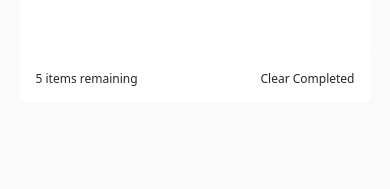
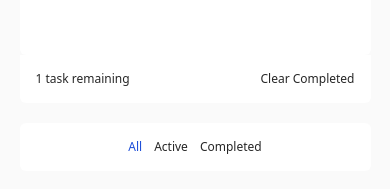
Before and after one commit to Rr-sobusy/todo-frontend-mentor, a React (Vite) app: page / in a window 390 px wide. Shown: the part 571-760 px from the top of the page. Built offline with nearby package versions, Linux system fonts and the light colour scheme.

Commit message:
add footer mobile

```diff
--- a/src/App.tsx
+++ b/src/App.tsx
@@ -42,6 +42,7 @@ function App() {
     todos.dispatcher({ type: "remove_todo", payload: todoId });
   }
 
+  // when pressed enter in the keyboard and input != null
   const handleSubmitTodo = () => {
     if (inputtedText) {
       const payload: Todo = {
--- a/src/components/FilterableList.tsx
+++ b/src/components/FilterableList.tsx
@@ -16,7 +16,7 @@ const FilterableList = ({ className, tabs =  [ ] ,selectedTab, setSelectedTab, i
             tabs.map((v) => {
                 const activeTab = selectedTab === v ? 'text-blue-700' : isDarkMode ?  'text-background' : 'text-foreground'
                 return (
-                    <li onClick={() => setSelectedTab(v)} className={cn(`font-sans text-[.75rem] font-medium cursor-pointer ${activeTab}`, className)}>{v}</li>
+                    <li key={v} onClick={() => setSelectedTab(v)} className={cn(`font-sans text-[.75rem] font-medium cursor-pointer ${activeTab}`, className)}>{v}</li>
                 )
             })
         }
--- a/src/components/MainContainer.tsx
+++ b/src/components/MainContainer.tsx
@@ -83,12 +83,20 @@ const MainContainer = (props: MainContainerProps) => {
         </Reorder.Group>
       </SimpleBar>
       <div className={`h-12 px-4 flex justify-between items-center rounded-b-md ${isDarkMode ? 'bg-foregroundAccent' : 'bg-backgroundAccent'}`}>
-        <p className={`text-[.75rem] font-medium font-sans ${isDarkMode ? 'text-background' : 'text-foreground'}`}>5 items remaining</p>
+        <p className={`text-[.75rem] font-medium font-sans ${isDarkMode ? 'text-background' : 'text-foreground'}`}>{`${todos.filter((todo)=> !todo.isCompleted).length} task remaining`}</p>
         {
           !isPhone && <FilterableList isDarkMode={isDarkMode} tabs={Tabs} selectedTab={selectedTab} setSelectedTab={setSelectedTab} />
         }
-        <p onClick={handleClearCompleted} className={`text-[.75rem] font-medium font-sans ${isDarkMode ? 'text-background' : 'text-foreground'}`}>Clear Completed</p>
+        <p onClick={handleClearCompleted} className={`text-[.75rem] cursor-pointer font-medium font-sans ${isDarkMode ? 'text-background' : 'text-foreground'}`}>Clear Completed</p>
       </div>
+
+      {
+        isPhone && <div className={`h-12 px-4 mt-5 flex justify-center items-center rounded-md ${isDarkMode ? 'bg-foregroundAccent' : 'bg-backgroundAccent'}`}>
+          {
+            <FilterableList className="" isDarkMode={isDarkMode} tabs={Tabs} selectedTab={selectedTab} setSelectedTab={setSelectedTab} />
+          }
+        </div>
+      }
     </div>
   )
 }
```
